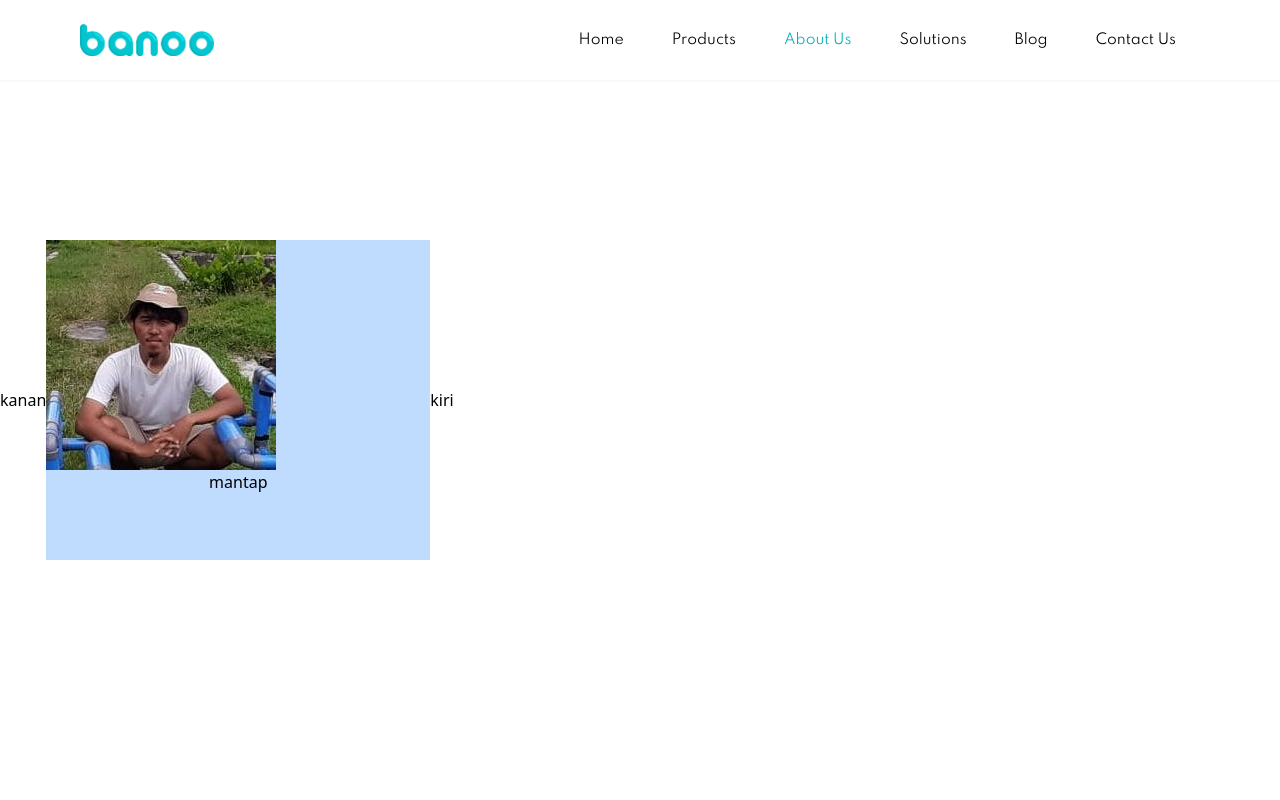
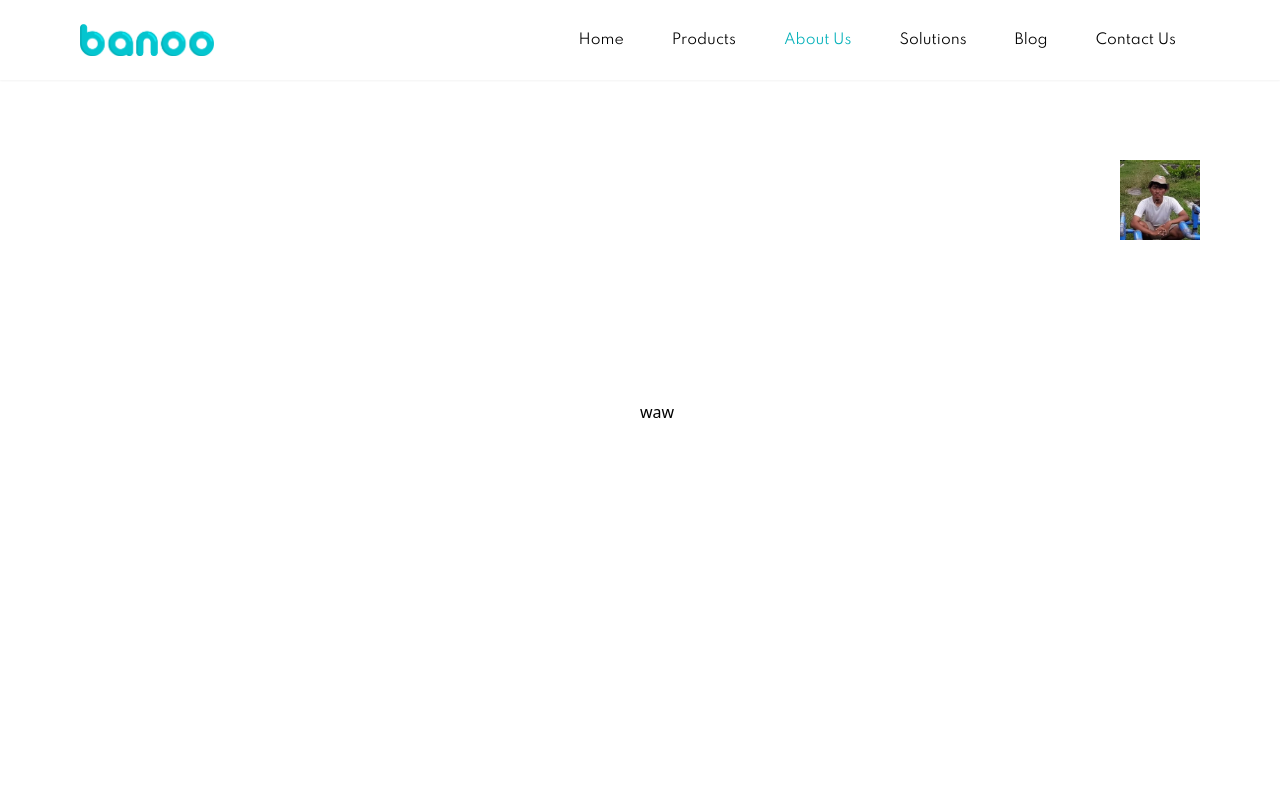
Before and after one commit to AdlanHawari/banooid_webdemo, a React (Create React App) app: page /about in a window 1280 px wide. Shown: the top 800 px of the page. Built offline with nearby package versions, Linux system fonts and the light colour scheme.

Commit message:
first commit

```diff
--- a/package.json
+++ b/package.json
@@ -1,5 +1,6 @@
 {
   "name": "banoo-website-2021",
+  "homepage": "https://adlanhawari.github.io/banoo-website-2021/",
   "version": "0.1.0",
   "private": true,
   "dependencies": {
@@ -25,7 +26,9 @@
     "start": "craco start",
     "build": "craco build",
     "test": "craco test",
-    "eject": "react-scripts eject"
+    "eject": "react-scripts eject",
+    "predeploy":"npm run build",
+    "deploy" : "gh-pages -d -build"
   },
   "eslintConfig": {
     "extends": [
@@ -47,6 +50,7 @@
   },
   "devDependencies": {
     "autoprefixer": "^9.8.6",
+    "gh-pages": "^3.2.3",
     "postcss": "^7.0.36",
     "tailwindcss": "npm:@tailwindcss/postcss7-compat@^2.1.4"
   }
--- a/src/App.js
+++ b/src/App.js
@@ -4,7 +4,7 @@ import { BrowserRouter as Router, Route, Switch } from 'react-router-dom';
 // import './App.css';
 import Navbar from './components/Navbar';
 import Home from './pages/Home';
-import About from './pages/about';
+import About from './pages/About';
 import Products from './pages/Products';
 import Solutions from './pages/solutions';
 import Blog from './pages/blog';
--- a/src/pages/about.js
+++ b/src/pages/about.js
@@ -1,11 +1,31 @@
 import { faChevronCircleLeft } from '@fortawesome/free-solid-svg-icons'
 import { FontAwesomeIcon } from '@fortawesome/react-fontawesome'
-import React from 'react'
+import React, { useEffect, useRef, useState } from 'react'
 import { HelmetProvider,Helmet } from 'react-helmet-async'
 import Slider from '../components/Slider/Slider'
 import fajar from '../images/story/fajar2.jpg'
+import hary from '../images/story/hary.jpg'
 
-function about() {
+function About() {
+
+    const [offsetY, setOffsetY] = useState(0);
+    const handleScroll = () => setOffsetY(window.pageYOffset);
+
+    useEffect(()=>{
+        window.addEventListener("scroll", handleScroll);
+
+
+        return()=> window.removeEventListener('scroll', handleScroll);
+
+    },[])
+
+
+    const styleImg= {
+        transform:`translate(-${offsetY * 0.5}px, ${offsetY * 0.5}px)`,
+        // transform:`rotate(30deg)`
+
+    }
+
     return (
         <div>
             <HelmetProvider>
@@ -15,20 +35,44 @@ function about() {
                 </Helmet>
             </HelmetProvider>
 
-           <div className="flex h-screen items-center">
-               <h2>
-                   kanan
-               </h2>
-               <div className="flex-col text-center h-80 w-96 bg-blue-200">
-                   <img src={fajar} className="mx-1/2"/>
-                    <h2>mantap</h2>
-               </div>
-               <h2>
-                   kiri
-               </h2>
+            {/* <div className="fixed"> */}
+            {/* <div className="absolute top-0 inset-x-0 h-screen bg-hero-img bg-cover bg-no-repeat" style={{
+                            transform: `translateY(${offsetY * 0.5}px)`
+                            }}/> */}
+            <div className=" h-screen w-screen">
+                <img src={fajar} className="fixed right-20 top-40  h-20 z-50"
+                    style={{
+                        transform:`translate(-${offsetY * 0.5}rem, ${offsetY * 0.5}rem)`
+                        // styleImg
+                    }}/>
+                <img src={hary} className="fixed right-20 top-40 h-20"
+                    style={{
+                        transform:`translate(${offsetY * 0.6}px, ${offsetY * 0.5}px)`
+                        // styleImg
+                }}/>
+                <h1 className="fixed left-1/2 top-1/2 z-50">
+                    waw
+                </h1>
+
+            </div>
+            {/* </div> */}
+
+           {/* Headline */}
+           <div className="relative pt-20 h-screen bg-blue-200">
+               <span>test</span>
+
 
            </div>
+           {/* End of Headline */}
 
+           {/* Founder Story */}
+           {/* End of Founder Story */}
+
+            {/* Benefit */}
+            {/* End of Benefit */}
+
+            {/* Gallery */}
+            {/* End of Gallery */}
 
 
 
@@ -38,4 +82,4 @@ function about() {
     )
 }
 
-export default about
+export default About
```
Also changed, not shown: 1 other file (tests, documents, lock files or other folders).
